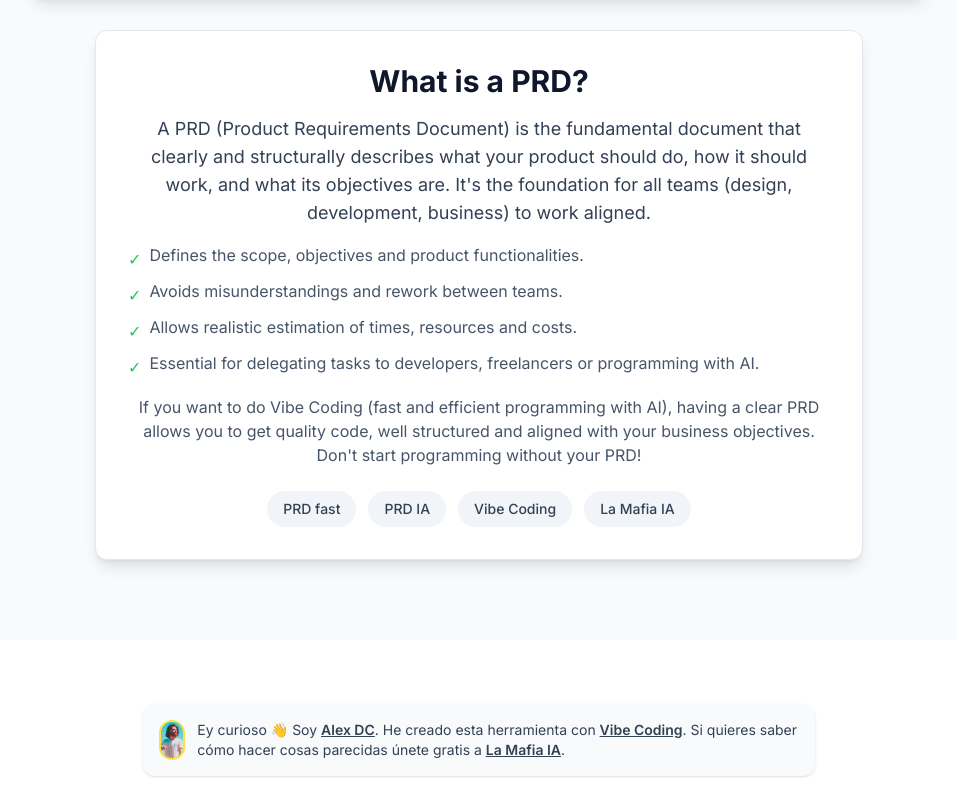
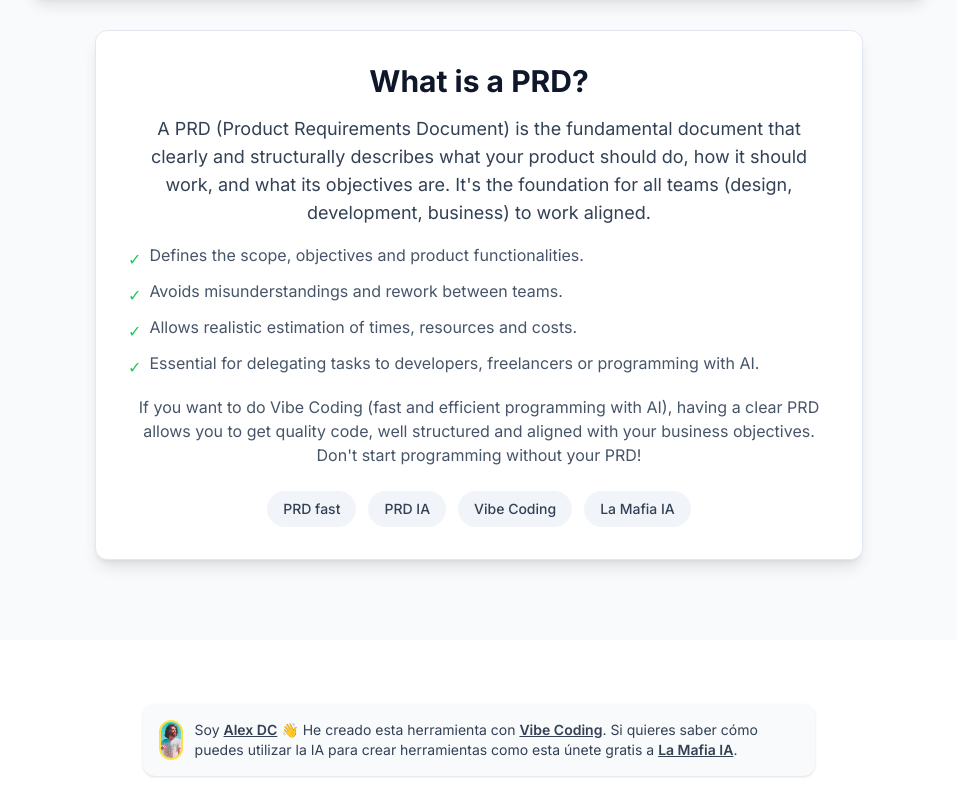
Before and after one commit to alexdcd/App-Genesis, a Next.js app: page / in a window 1280 px wide. Shown: the part 1504-2304 px from the top of the page, without its empty margins (161-1118 px from the left). Built offline with nearby package versions, Linux system fonts and the light colour scheme.

Commit message:
correccion texto footer

```diff
--- a/components/Footer.tsx
+++ b/components/Footer.tsx
@@ -16,9 +16,9 @@ export default function Footer() {
   />
 </div>
 <span className="text-sm text-slate-700 dark:text-slate-200">
-  Ey curioso <span role="img" aria-label="Saludo">👋</span> Soy <a href="https://alexdc.com/" className="font-semibold underline hover:text-blue-600 dark:hover:text-blue-400" target="_blank" rel="noopener noreferrer">Alex DC</a>.
-  He creado esta herramienta con <a href="https://programacionia.substack.com/" className="font-semibold underline hover:text-blue-600 dark:hover:text-blue-400" target="_blank" rel="noopener noreferrer" tabIndex={0}>Vibe Coding</a>.
-  Si quieres saber cómo hacer cosas parecidas únete gratis a <a href="https://aimafia.substack.com/" className="font-semibold underline hover:text-blue-600 dark:hover:text-blue-400" target="_blank" rel="noopener noreferrer">La Mafia IA</a>.
+Soy <a href="https://alexdc.com/" className="font-semibold underline hover:text-blue-600 dark:hover:text-blue-400" target="_blank" rel="noopener noreferrer">Alex DC</a>  <span role="img" aria-label="Saludo">👋 </span>
+   He creado esta herramienta con <a href="https://programacionia.substack.com/" className="font-semibold underline hover:text-blue-600 dark:hover:text-blue-400" target="_blank" rel="noopener noreferrer" tabIndex={0}>Vibe Coding</a>.
+  Si quieres saber cómo puedes utilizar la IA para crear herramientas como esta únete gratis a <a href="https://aimafia.substack.com/" className="font-semibold underline hover:text-blue-600 dark:hover:text-blue-400" target="_blank" rel="noopener noreferrer">La Mafia IA</a>.
 </span>
       </div>
     </footer>
```
